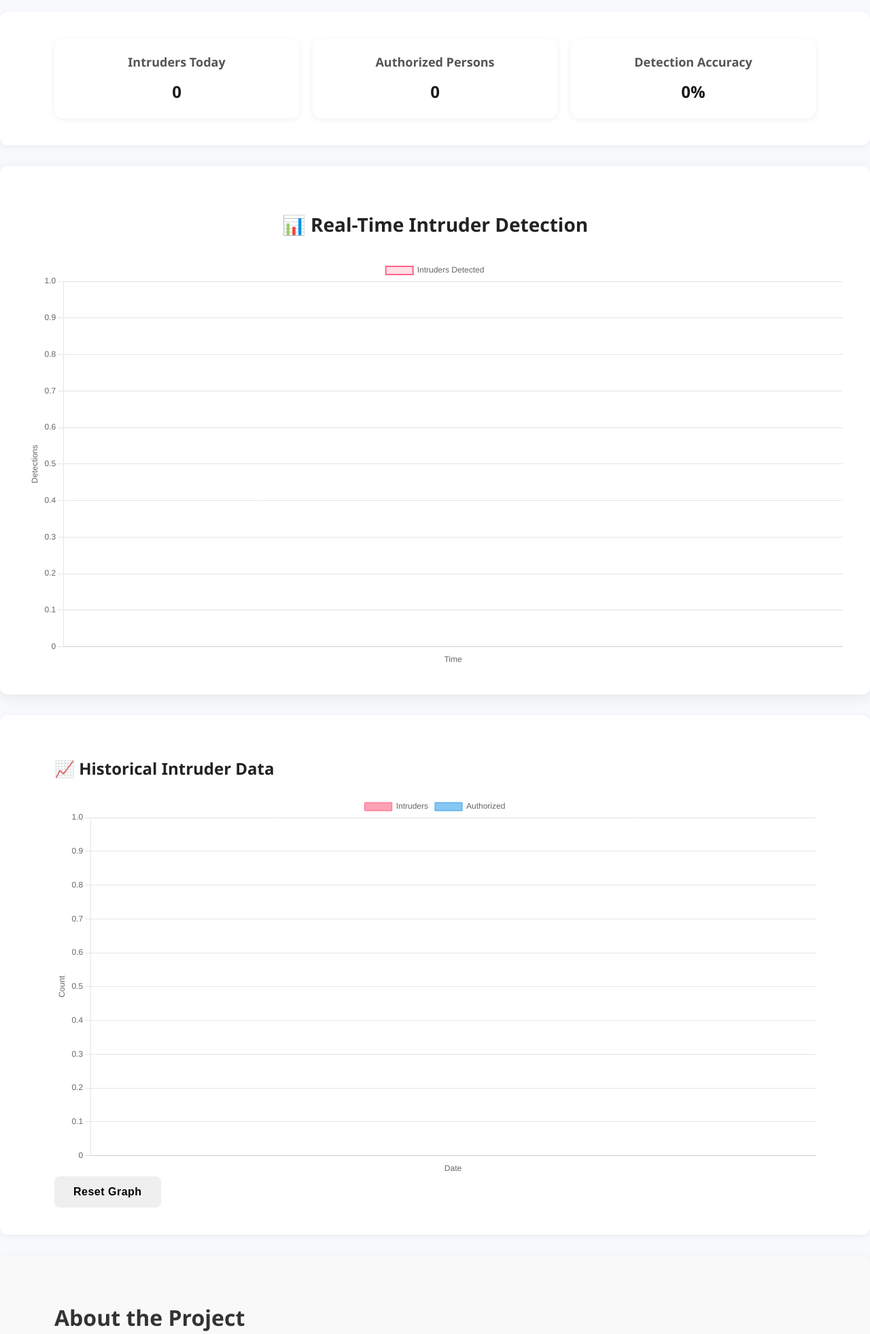
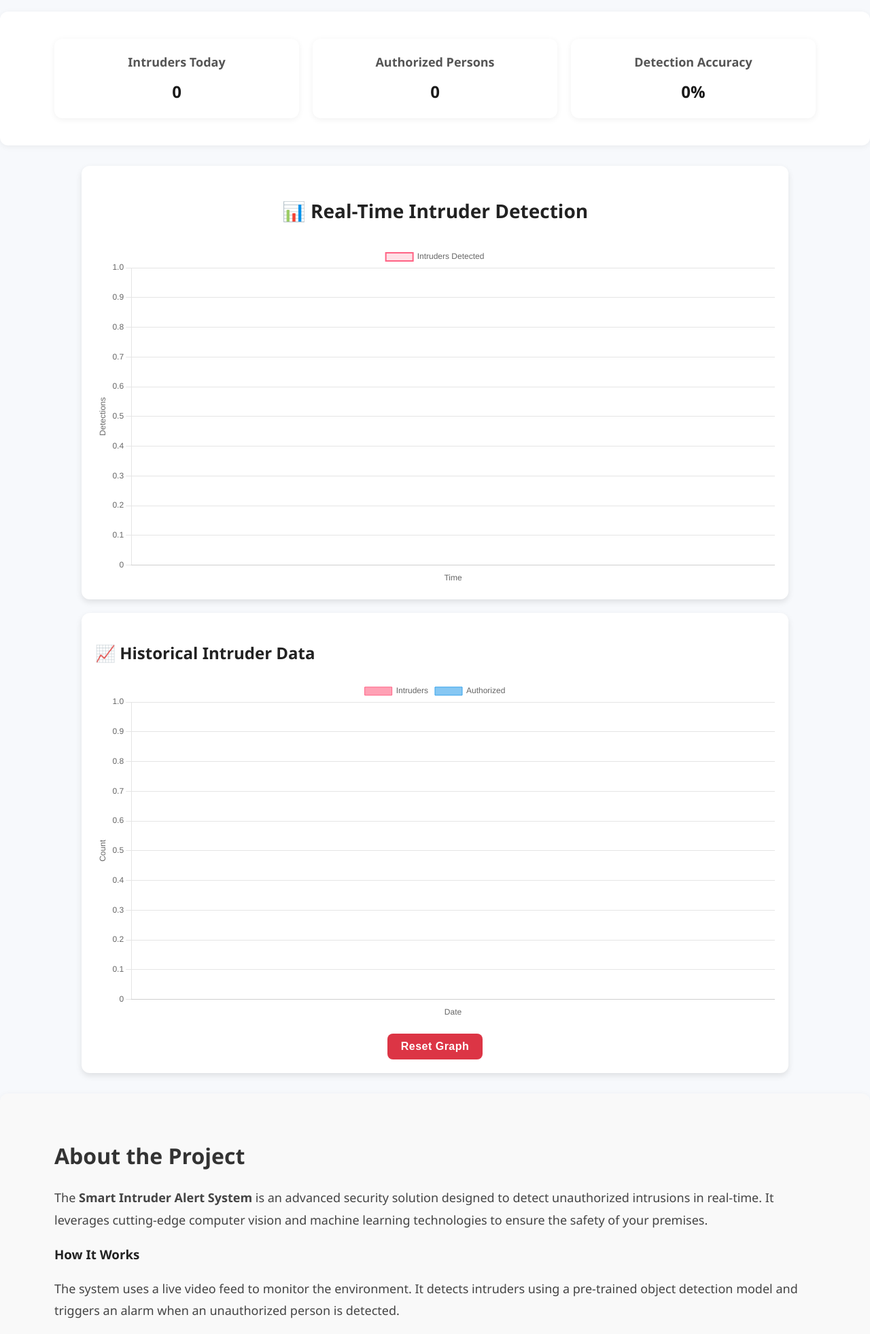
Before and after one commit to rhmujib/Smart-Intruder-Alert-System, a Flask app: page / in a window 1280 px wide. Shown: the part 548-2511 px from the top of the page at 68% size. Run offline with Flask 2, Linux system fonts and the light colour scheme; data that the repository does not hold is empty; some libraries are stand-ins or nearby versions.

Commit message:
Initial Commit

```diff
--- a/static/style.css
+++ b/static/style.css
@@ -254,6 +254,40 @@ canvas {
   height: 400px;
 }
 
+/* Adjusted styles for graphs */
+.project-graph, .historical-graph {
+  max-width: 1000px; /* Increase the width */
+  margin: 20px auto; /* Center the graphs */
+  padding: 20px; /* Add some padding inside the graph container */
+  background: #fff; /* Ensure background remains consistent */
+  border-radius: 12px; /* Keep the rounded corners */
+  box-shadow: 0 4px 10px rgba(0, 0, 0, 0.1); /* Subtle shadow for better visibility */
+}
+
+.project-graph canvas, .historical-graph canvas {
+  max-width: 100%; /* Ensure the canvas fits within the container */
+  height: 300px; /* Keep the height of the graphs */
+}
+
+/* Adjusted Reset Button */
+.historical-graph #resetButton {
+  display: block;
+  margin: 20px auto 0; /* Center the button and add space above it */
+  padding: 10px 20px; /* Adjust padding for better appearance */
+  font-size: 16px; /* Slightly larger font size */
+  border-radius: 8px; /* Rounded corners */
+  background-color: #dc3545; /* Keep the danger button color */
+  color: white;
+  border: none;
+  cursor: pointer;
+  transition: background-color 0.3s, transform 0.3s;
+}
+
+.historical-graph #resetButton:hover {
+  background-color: #c82333; /* Darker red on hover */
+  transform: scale(1.05); /* Slight zoom effect */
+}
+
 /* ===== New Section Styles ===== */
 section.project-details {
   padding: 40px 80px;
```
Also changed, not shown: 1 other file.
